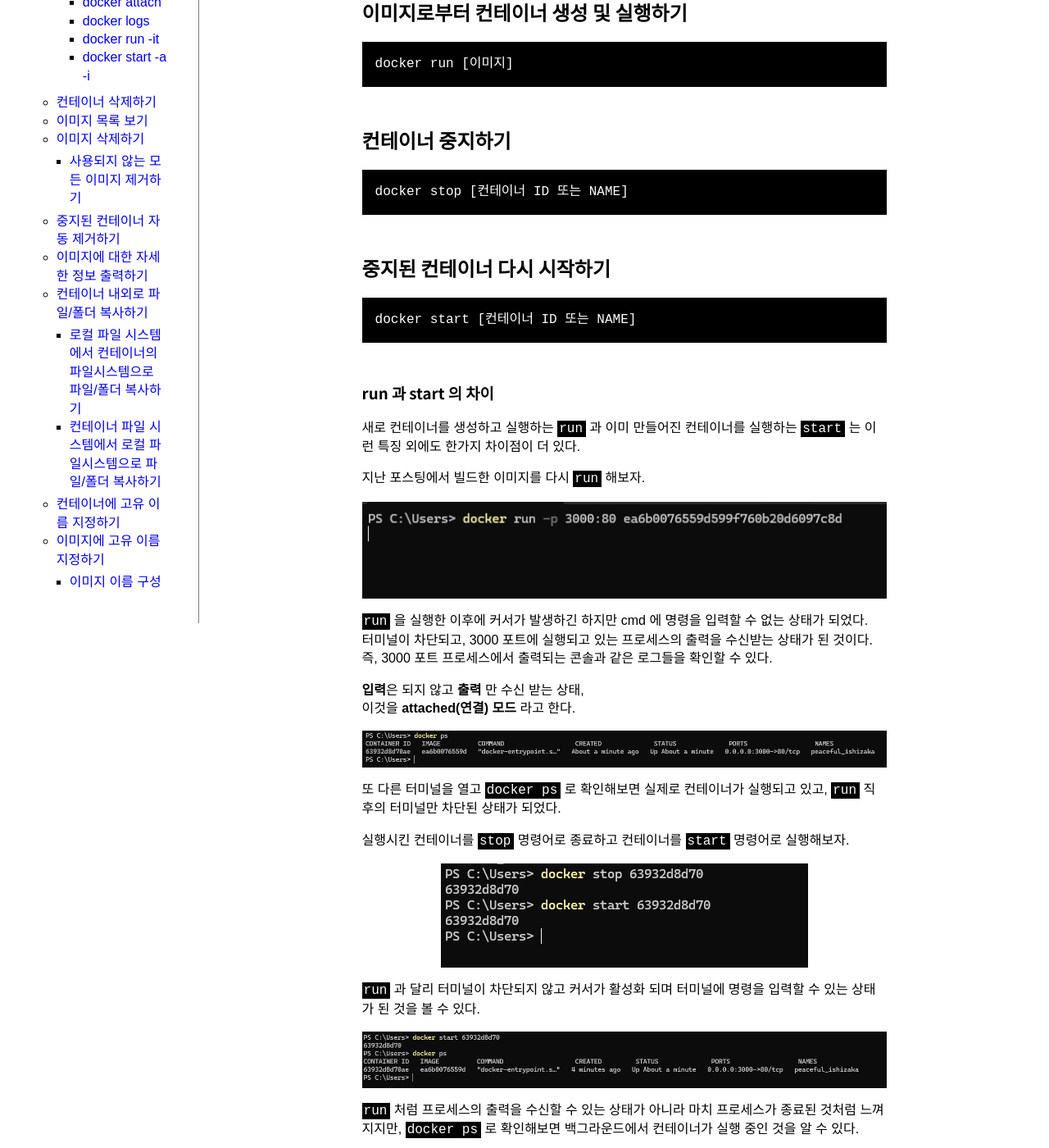
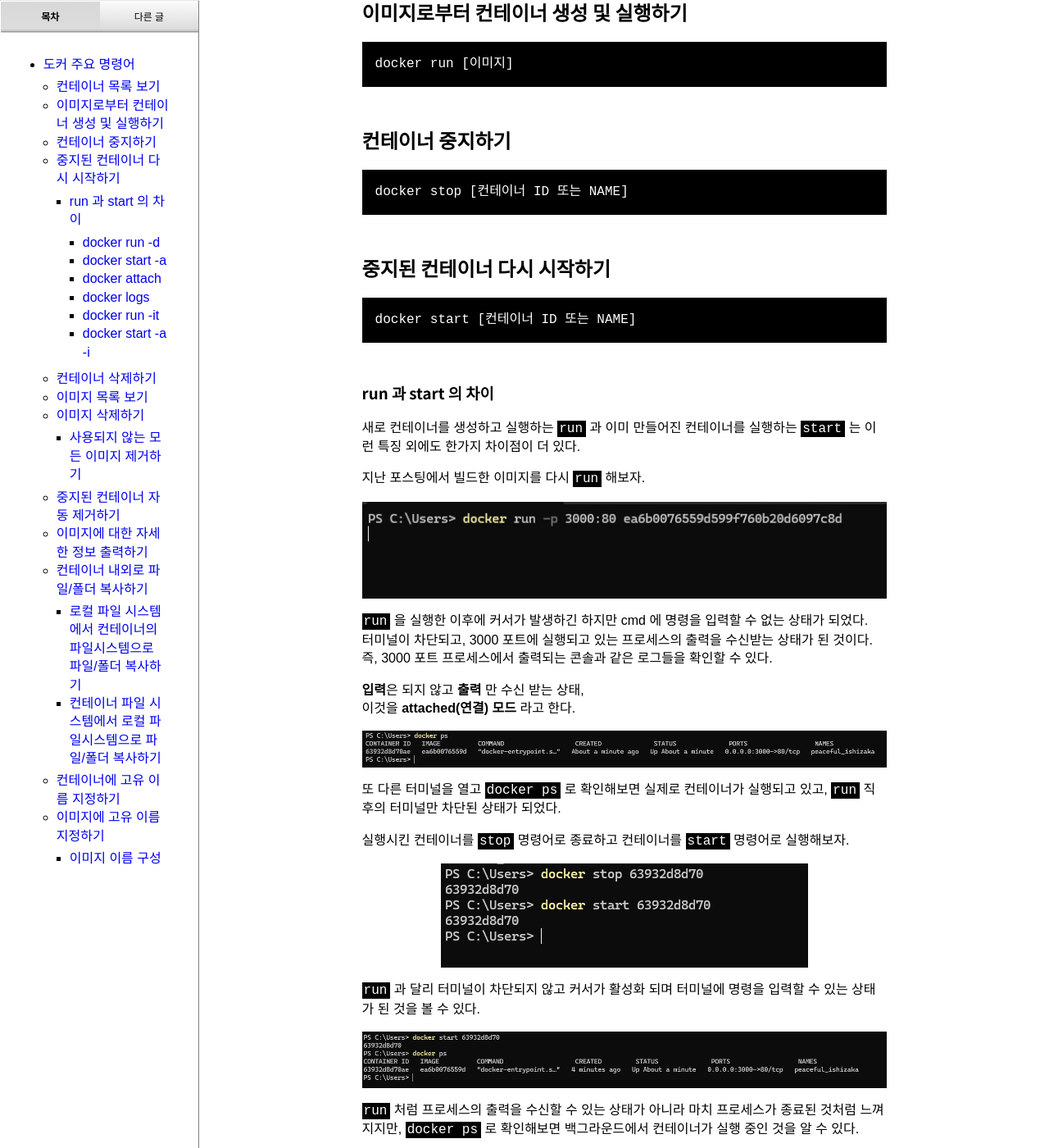
Before and after one commit to doozi316/doozi316.github.io, a Jekyll site: the page built from _posts/2024-05-10-docker1.md, in a window 1280 px wide and 1400 px high, scrolled down 640 px. Shown: the whole window at 82% size. Built offline with Jekyll 4.4.1, drawn with Linux system fonts in a browser that asks for light colours; a style sheet for code colours, icons or effects is not loaded.

Commit message:
절단났다

```diff
--- a/_sass/style.scss
+++ b/_sass/style.scss
@@ -272,7 +272,6 @@ main {
     top: 57px;
     left: 0;
     right: 0;
-    bottom: 0;
     flex: 1;
     display: flex;
 
```
Also changed, not shown: _posts/2024-05-08-docker0.md (+1 -1 lines).
